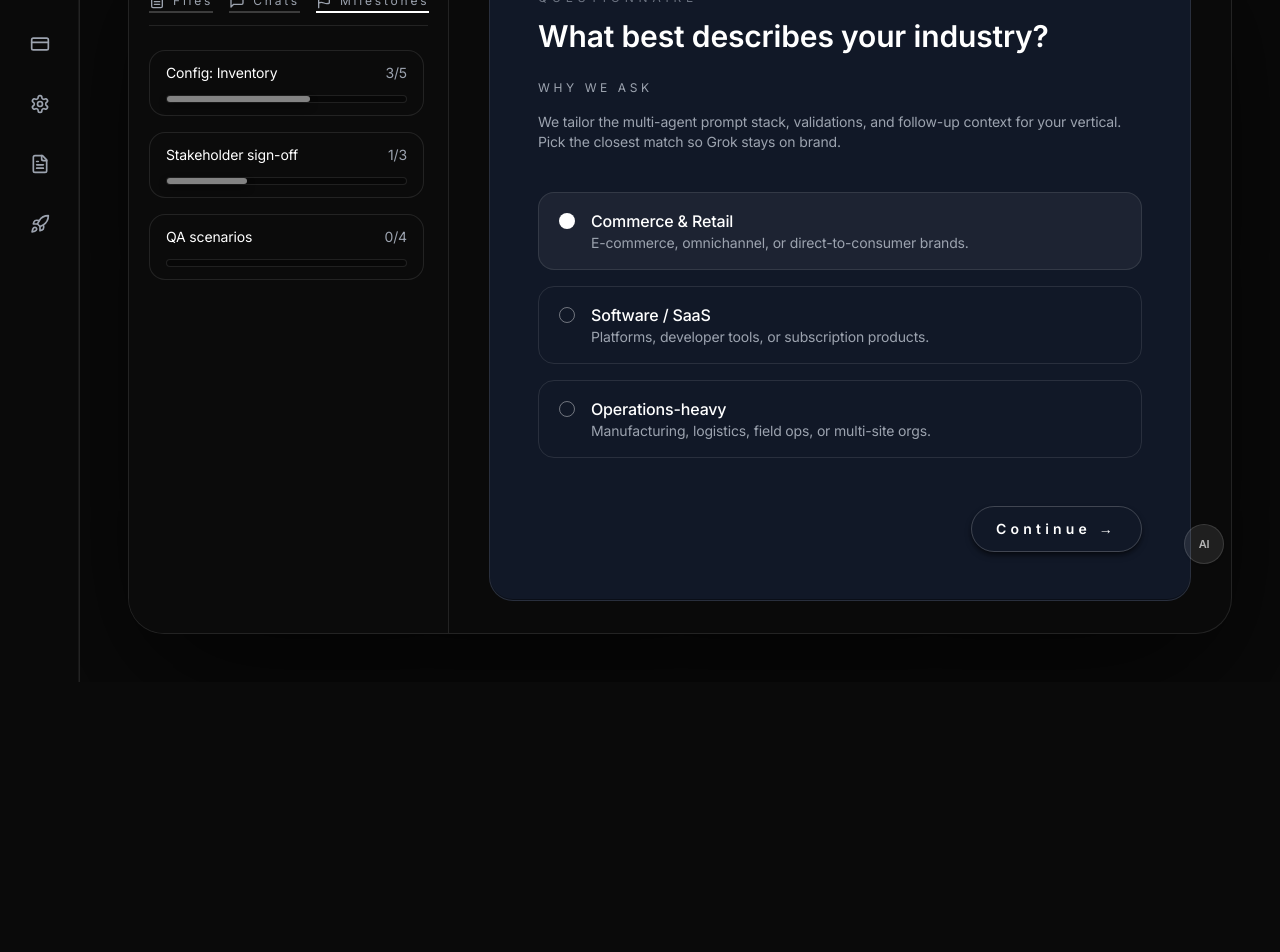
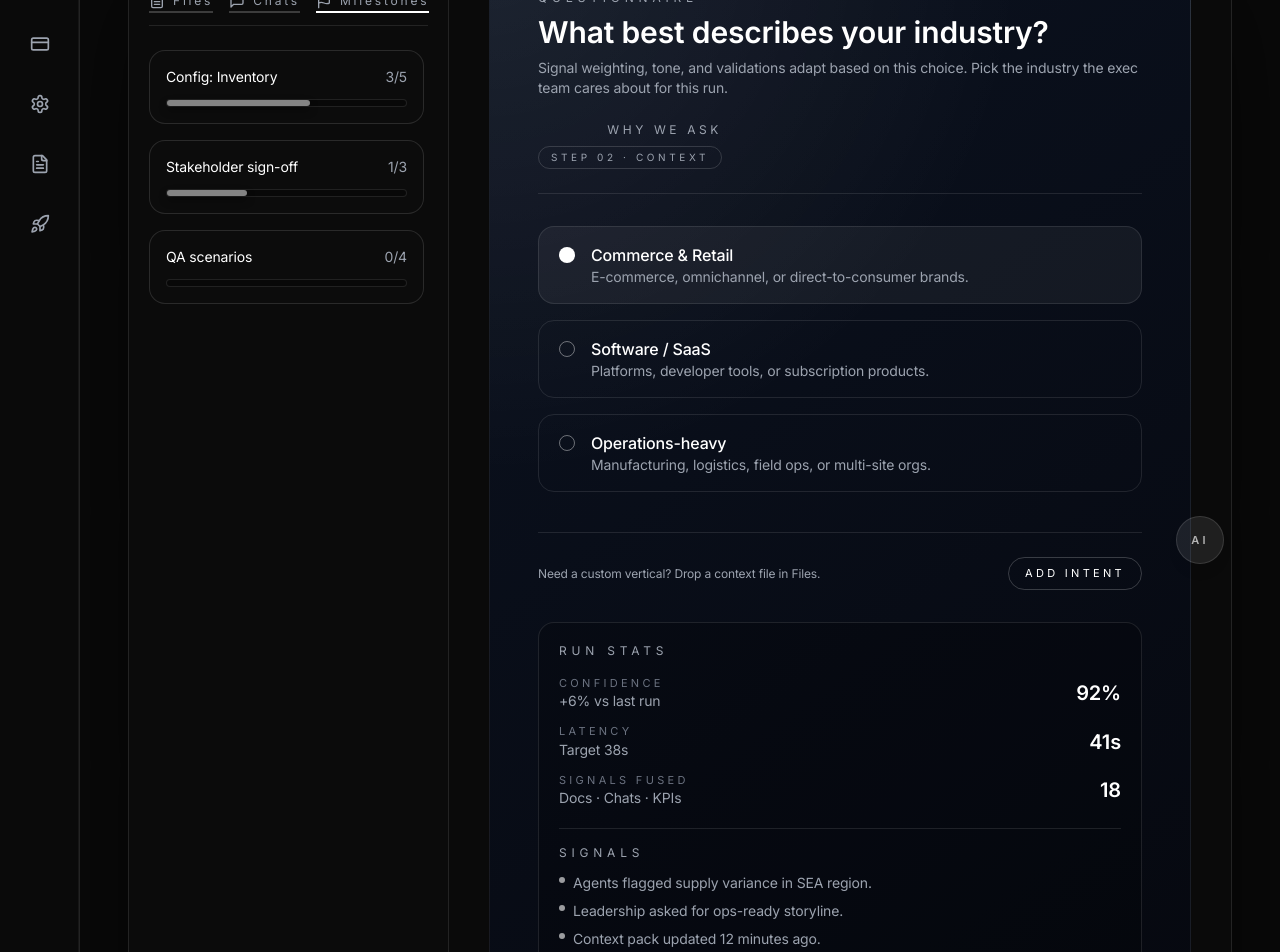
Before and after one commit to AllBLUE-24/F3Next, a Next.js app in the folder frontend/: page /questionnaire in a window 1280 px wide. Shown: the part 180-1132 px from the top of the page. Before the commit the page ends 862 px from the top, so only its background shows below. Built offline with nearby package versions, Linux system fonts and the light colour scheme.

Commit message:
frontend new v-1 going away from whatsapp and grok to look better

```diff
--- a/frontend/src/app/(tools)/layout.tsx
+++ b/frontend/src/app/(tools)/layout.tsx
@@ -13,8 +13,7 @@ import { AnimatePresence, motion } from "framer-motion";
 import { useMemo, useState } from "react";
 import { usePathname } from "next/navigation";
 
-const interactiveClass =
-  "transition-all duration-200 hover:shadow-2xl hover:-translate-y-1 hover:brightness-110 active:scale-95";
+const interactiveClass = "lift-hover transition-colors duration-200";
 
 const primaryNav = [
   { id: "help", label: "Guide", icon: CircleHelp },
@@ -71,7 +70,7 @@ export default function ToolsLayout({
         </div>
 
         <div className="flex min-h-dvh flex-1 flex-col">
-          <header className="flex h-[var(--header-height)] items-center justify-between border-b border-white/10 px-6 lg:px-10">
+          <header className="flex h-[var(--header-height)] items-center justify-between border-b border-white/5 bg-[radial-gradient(circle_at_top,var(--bg-card)_0%,#050505_65%)] px-6 shadow-[0_25px_60px_rgb(0_0_0/0.6)] lg:px-10">
             <div className="flex flex-col gap-1">
               <div className="flex items-center gap-3">
                 <span className="text-lg font-semibold tracking-[0.2em]">
--- a/frontend/src/app/(tools)/questionnaire/page.tsx
+++ b/frontend/src/app/(tools)/questionnaire/page.tsx
@@ -47,14 +47,25 @@ const questionOptions = [
 
 type SecondaryTab = (typeof secondaryTabs)[number]["id"];
 
-const interactiveClass =
-  "transition-all duration-200 hover:shadow-2xl hover:-translate-y-1 hover:brightness-110 active:scale-95";
+const interactiveClass = "lift-hover transition-colors duration-200";
 
 const routeTabMap: Record<string, SecondaryTab> = {
   "/questionnaire": "milestones",
   "/recommendations": "files",
   "/deploy": "chats",
 };
+
+const keyStats = [
+  { label: "Confidence", value: "92%", meta: "+6% vs last run" },
+  { label: "Latency", value: "41s", meta: "Target 38s" },
+  { label: "Signals fused", value: "18", meta: "Docs · Chats · KPIs" },
+];
+
+const insightBullets = [
+  "Agents flagged supply variance in SEA region.",
+  "Leadership asked for ops-ready storyline.",
+  "Context pack updated 12 minutes ago.",
+];
 
 export default function QuestionnairePage() {
   const pathname = usePathname();
@@ -72,16 +83,18 @@ export default function QuestionnairePage() {
       return fileItems.map((file) => (
         <div
           key={file.name}
-          className={`flex items-center justify-between rounded-2xl border border-white/10 bg-[#0b0b0b] px-4 py-3 ${interactiveClass}`}
+          className={`flex items-center gap-4 rounded-2xl border border-white/12 bg-[#0c0c0c] px-4 py-4 ${interactiveClass}`}
         >
-          <div>
+          <div className="flex h-10 w-10 items-center justify-center rounded-2xl border border-white/10 bg-[#111827] text-[10px] uppercase tracking-[0.3em] text-secondary">
+            CSV
+          </div>
+          <div className="flex-1">
             <p className="text-sm font-medium text-white">{file.name}</p>
             <p className="text-xs text-secondary">{file.detail}</p>
           </div>
-          <div className="flex items-center gap-2 text-xs uppercase tracking-[0.3em] text-secondary">
-            <span className="h-8 w-8 rounded-2xl border border-white/10 bg-[#111827]" />
+          <button className="rounded-full border border-white/15 px-3 py-1 text-[11px] uppercase tracking-[0.3em] text-secondary">
             {file.action}
-          </div>
+          </button>
         </div>
       ));
     }
@@ -90,12 +103,12 @@ export default function QuestionnairePage() {
       return chatHistory.map((chat) => (
         <div
           key={chat.title}
-          className={`rounded-2xl border border-white/10 bg-[#0b0b0b] px-4 py-3 ${interactiveClass}`}
+          className={`rounded-2xl border border-white/12 bg-[#0c0c0c] px-4 py-4 ${interactiveClass}`}
         >
           <p className="text-sm font-medium text-white">{chat.title}</p>
           <p className="text-xs text-secondary">{chat.excerpt}</p>
           <button
-            className={`mt-3 rounded-full border border-white/15 px-3 py-1 text-[10px] uppercase tracking-[0.3em] text-secondary ${interactiveClass}`}
+            className="mt-3 rounded-full border border-white/15 px-3 py-1 text-[11px] uppercase tracking-[0.3em] text-secondary"
           >
             {chat.meta}
           </button>
@@ -108,7 +121,7 @@ export default function QuestionnairePage() {
       return (
         <div
           key={milestone.title}
-          className={`rounded-2xl border border-white/10 bg-[#0b0b0b] px-4 py-3 ${interactiveClass}`}
+          className={`rounded-2xl border border-white/12 bg-[#0c0c0c] px-4 py-4 ${interactiveClass}`}
         >
           <div className="flex items-center justify-between text-sm text-white">
             <span>{milestone.title}</span>
@@ -188,31 +201,34 @@ export default function QuestionnairePage() {
             variants={cardVariants}
             initial="hidden"
             animate="show"
-            className={`inner-card w-full max-w-4xl rounded-3xl border border-white/10 p-8 sm:p-10 lg:p-12 ${interactiveClass}`}
+            className={`card-gradient w-full rounded-[32px] border border-white/10 p-8 sm:p-10 lg:p-12 ${interactiveClass}`}
           >
-            <div className="flex flex-wrap items-start justify-between gap-6">
+            <div className="flex flex-wrap items-start justify-between gap-6 border-b border-white/10 pb-6">
               <div>
-                <p className="text-xs uppercase tracking-[0.4em] text-muted">
+                <p className="text-xs uppercase tracking-[0.4em] text-secondary">
                   Questionnaire
                 </p>
-                <h1 className="mt-3 text-3xl font-semibold leading-tight text-white">
+                <h1 className="mt-2 text-3xl font-semibold text-white">
                   What best describes your industry?
                 </h1>
+                <p className="mt-2 max-w-2xl text-sm text-secondary">
+                  Signal weighting, tone, and validations adapt based on this choice. Pick
+                  the industry the exec team cares about for this run.
+                </p>
               </div>
-              <div
-                className="tooltip text-xs uppercase tracking-[0.3em] text-secondary"
-                data-tip="Clarifies prompts"
-              >
+              <div className="flex flex-col items-end gap-2 text-xs uppercase tracking-[0.3em] text-secondary">
+                <span className="tooltip" data-tip="Clarifies prompts">
                   Why we ask
+                </span>
+                <span className="rounded-full border border-white/15 px-3 py-1 text-[10px] text-primary">
+                  Step 02 · Context
+                </span>
               </div>
             </div>
 
-            <p className="mt-4 max-w-2xl text-sm text-secondary">
-              We tailor the multi-agent prompt stack, validations, and follow-up context
-              for your vertical. Pick the closest match so Grok stays on brand.
-            </p>
-
-            <div className="mt-10 space-y-4">
+            <div className="mt-8 grid gap-8 lg:grid-cols-[1.7fr,1fr]">
+              <div>
+                <div className="space-y-4">
                   {questionOptions.map((option, index) => {
                     const isActive = option.id === selectedOption;
                     return (
@@ -235,20 +251,64 @@ export default function QuestionnairePage() {
                           className="mt-1 h-4 w-4 appearance-none rounded-full border border-white/40 bg-transparent checked:bg-white"
                         />
                         <div>
-                      <p className="text-base font-medium text-white">{option.label}</p>
-                      <p className="text-sm text-secondary">{option.description}</p>
+                          <p className="text-base font-medium text-white">
+                            {option.label}
+                          </p>
+                          <p className="text-sm text-secondary">
+                            {option.description}
+                          </p>
                         </div>
                       </motion.label>
                     );
                   })}
                 </div>
 
-            <div className="mt-12 flex items-center justify-end">
-              <button
-                className={`rounded-full border border-white/20 px-6 py-3 text-sm font-semibold tracking-[0.3em] text-white shadow-md shadow-black/50 ${interactiveClass}`}
-              >
+                <div className="mt-10 flex items-center justify-between border-t border-white/10 pt-6 text-xs text-secondary">
+                  <span>Need a custom vertical? Drop a context file in Files.</span>
+                  <button className="rounded-full border border-white/20 px-4 py-2 text-[11px] uppercase tracking-[0.3em] text-white">
+                    Add intent
+                  </button>
+                </div>
+              </div>
+
+              <div className="space-y-5 rounded-2xl border border-white/10 bg-black/20 p-5">
+                <div>
+                  <p className="text-xs uppercase tracking-[0.4em] text-secondary">
+                    Run stats
+                  </p>
+                  <div className="mt-4 space-y-3">
+                    {keyStats.map((stat) => (
+                      <div key={stat.label} className="flex items-center justify-between">
+                        <div>
+                          <p className="text-[11px] uppercase tracking-[0.3em] text-muted">
+                            {stat.label}
+                          </p>
+                          <p className="text-sm text-secondary">{stat.meta}</p>
+                        </div>
+                        <p className="text-xl font-semibold text-white">{stat.value}</p>
+                      </div>
+                    ))}
+                  </div>
+                </div>
+
+                <div className="border-t border-white/10 pt-4">
+                  <p className="text-xs uppercase tracking-[0.4em] text-secondary">
+                    Signals
+                  </p>
+                  <ul className="mt-3 space-y-2 text-sm text-secondary">
+                    {insightBullets.map((item) => (
+                      <li key={item} className="flex items-start gap-2">
+                        <span className="mt-1 h-1.5 w-1.5 rounded-full bg-white/60" />
+                        <span>{item}</span>
+                      </li>
+                    ))}
+                  </ul>
+                </div>
+
+                <button className="w-full rounded-full border border-white/20 px-4 py-3 text-center text-sm font-semibold tracking-[0.3em] text-white">
                   Continue →
                 </button>
+              </div>
             </div>
           </motion.div>
         </div>
--- a/frontend/src/app/globals.css
+++ b/frontend/src/app/globals.css
@@ -21,6 +21,8 @@
   --sidebar-collapsed: 48px;
   --grid-color: rgb(255 255 255 / 0.04);
   --grid-size: 40px;
+  --gradient-card-start: #0b1220;
+  --gradient-card-end: #06080f;
 }
 
 @theme inline {
@@ -71,6 +73,12 @@ body {
   border: 1px solid var(--border-subtle);
   border-radius: var(--radius-card);
   box-shadow: var(--shadow-depth);
+}
+
+.card-gradient {
+  background: radial-gradient(circle at top left, rgb(255 255 255 / 0.08), transparent 40%),
+    linear-gradient(145deg, var(--gradient-card-start), var(--gradient-card-end));
+  border: 1px solid rgb(255 255 255 / 0.07);
 }
 
 .shadow-lift {
@@ -174,3 +182,18 @@ body {
 .ai-orb {
   animation: bubblePulse 8s ease-in-out infinite;
 }
+
+.lift-hover {
+  transition: transform 220ms cubic-bezier(0.16, 1, 0.3, 1),
+    box-shadow 220ms cubic-bezier(0.16, 1, 0.3, 1),
+    border-color 220ms ease, background-color 220ms ease;
+}
+
+.lift-hover:hover {
+  transform: translateY(-2px);
+  box-shadow: 0 12px 30px rgb(0 0 0 / 0.45);
+}
+
+.lift-hover:active {
+  transform: translateY(1px) scale(0.98);
+}
--- a/frontend/src/components/FloatingAIBubble.tsx
+++ b/frontend/src/components/FloatingAIBubble.tsx
@@ -5,6 +5,11 @@ import { useEffect, useState } from "react";
 export default function FloatingAIBubble() {
   const [visible, setVisible] = useState(false);
   const [hovered, setHovered] = useState(false);
+  const suggestions = [
+    "Summarize latest signals",
+    "Show deployment blockers",
+    "Draft exec-ready note",
+  ];
 
   useEffect(() => {
     const timer = setTimeout(() => setVisible(true), 900);
@@ -13,23 +18,31 @@ export default function FloatingAIBubble() {
 
   return (
     <div
-      className={`fixed bottom-10 right-8 z-30 flex flex-col items-end gap-2 lg:bottom-14 lg:right-14 ${
+      className={`fixed bottom-10 right-8 z-30 flex flex-col items-end gap-3 lg:bottom-14 lg:right-14 ${
         visible ? "opacity-100" : "translate-y-3 opacity-0"
       } transition-all duration-300`}
     >
       <div
-        className={`rounded-full border border-white/15 bg-white/5 px-3 py-1 text-[10px] uppercase tracking-[0.3em] text-secondary shadow-sm transition ${
-          hovered ? "opacity-100" : "opacity-0"
-        }`}
+        className={`w-64 rounded-2xl border border-white/15 bg-[#0b0b0b]/90 p-4 text-sm text-secondary shadow-[0_25px_60px_rgb(0_0_0/0.6)] backdrop-blur ${
+          hovered ? "opacity-100 translate-y-0" : "pointer-events-none -translate-y-2 opacity-0"
+        } transition-all duration-200`}
       >
-        Ask about industry?
+        <p className="text-xs uppercase tracking-[0.4em] text-muted">Copilot ready</p>
+        <ul className="mt-3 space-y-2">
+          {suggestions.map((item) => (
+            <li key={item} className="flex items-start gap-2">
+              <span className="mt-1 h-1.5 w-1.5 rounded-full bg-white/60" />
+              <span>{item}</span>
+            </li>
+          ))}
+        </ul>
       </div>
       <button
         type="button"
         aria-label="Activate AI"
         onMouseEnter={() => setHovered(true)}
         onMouseLeave={() => setHovered(false)}
-        className={`ai-orb flex h-10 w-10 items-center justify-center rounded-full border border-white/15 bg-white/10 text-[11px] font-semibold text-white/80 shadow-sm transition hover:-translate-y-1 hover:shadow-md ${
+        className={`ai-orb flex h-12 w-12 items-center justify-center rounded-full border border-white/15 bg-white/10 text-[11px] font-semibold uppercase tracking-[0.3em] text-white/80 shadow-lg hover:-translate-y-1 ${
           hovered ? "scale-105 text-white" : ""
         }`}
       >
```
Lines whose indentation alone changed are shown as unchanged.
